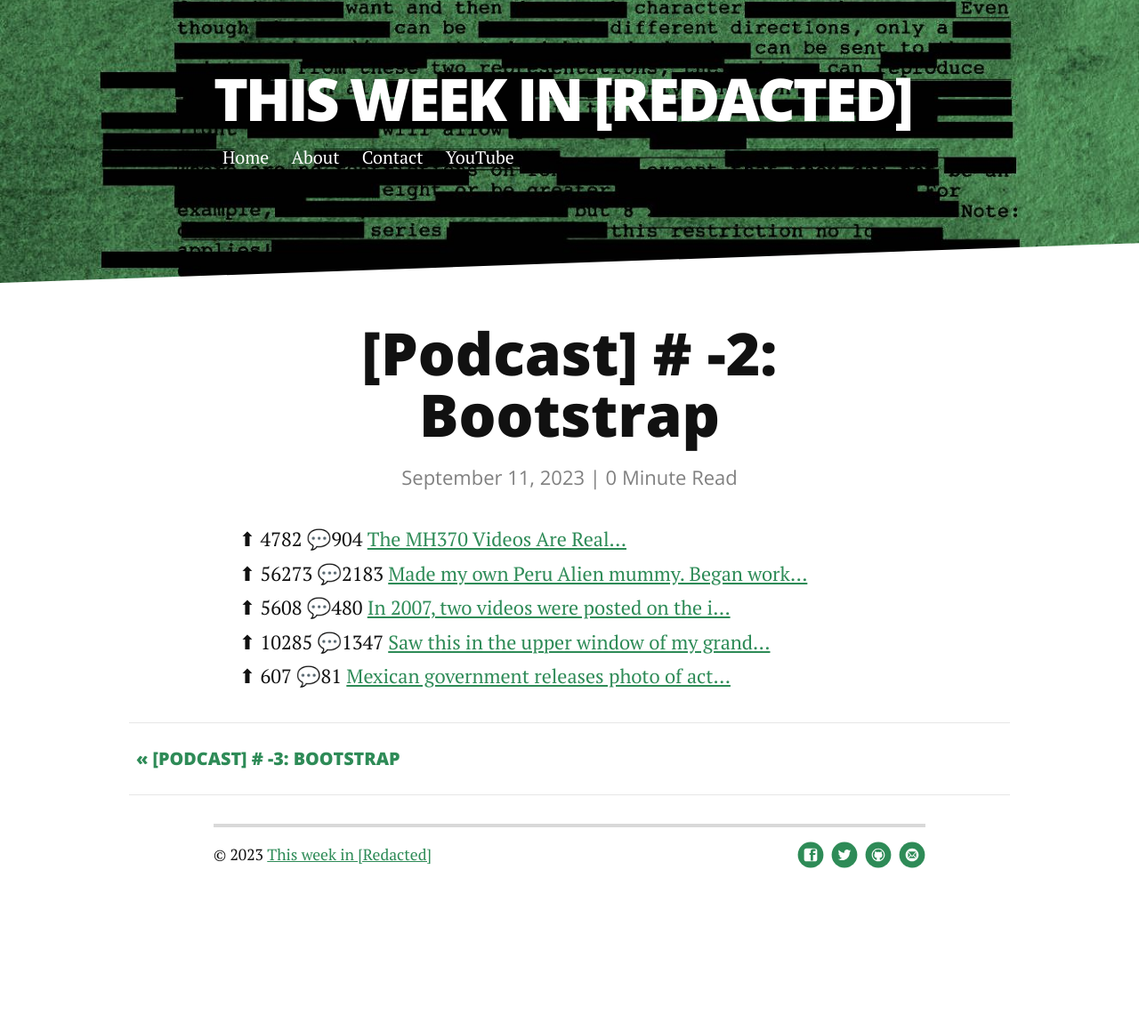
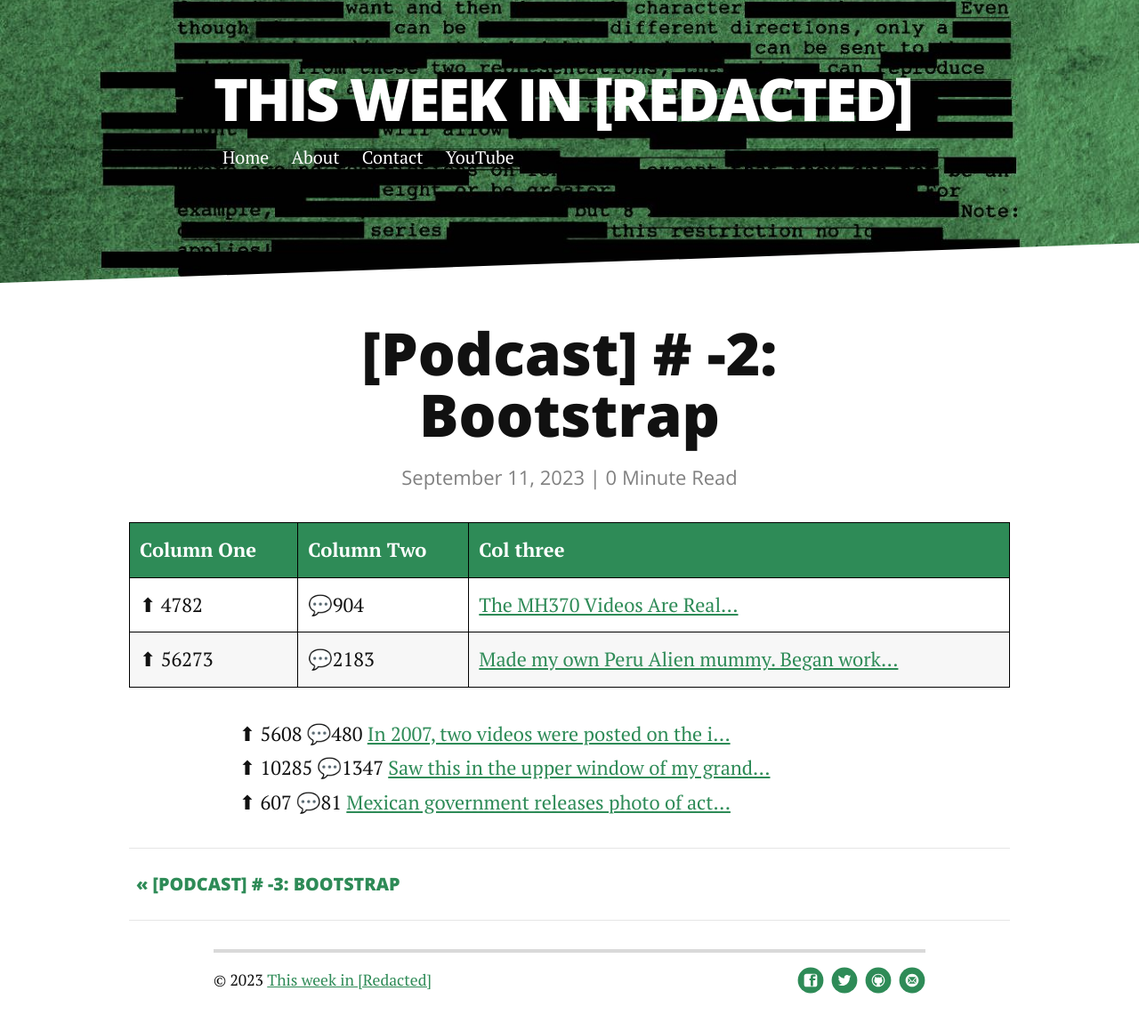
Before and after one commit to thisweekinredacted/thisweekinredacted.github.io, a Jekyll site: the page built from _posts/2023-9-11-podcast-minus-2.markdown, in a window 1280 px wide. Shown: the whole page at 89% size. Built offline with Jekyll 4.4.1, drawn with Linux system fonts in a browser that asks for light colours; nearby versions of some CDN libraries; before the commit the page ends 1017 px from its top, so only the background shows below that.

Commit message:
Update 2023-9-11-podcast-minus-2.markdown

```diff
--- a/_posts/2023-9-11-podcast-minus-2.markdown
+++ b/_posts/2023-9-11-podcast-minus-2.markdown
@@ -4,8 +4,24 @@ title:  "[Podcast] # -2: Bootstrap"
 date:   2023-9-11
 ---
 
-⬆ 4782  💬904   [The MH370 Videos Are Real...](https://www.reddit.com/r/conspiracy/comments/16gom4a/the_mh370_videos_are_real/) <br>
-⬆ 56273 💬2183  [Made my own Peru Alien mummy. Began work...](https://i.redd.it/wxno3xo292ob1.png) <br>
+<style>
+table {
+    border-collapse: collapse;
+}
+table, th, td {
+   border: 1px solid black;
+}
+blockquote {
+    border-left: solid blue;
+    padding-left: 10px;
+}
+</style>
+
+| Column One    | Column Two    |   Col three  |
+| ---           | ---           | ---              |
+| ⬆ 4782 | 💬904 |  [The MH370 Videos Are Real...](https://www.reddit.com/r/conspiracy/comments/16gom4a/the_mh370_videos_are_real/)
+| ⬆ 56273 | 💬2183 |  [Made my own Peru Alien mummy. Began work...](https://i.redd.it/wxno3xo292ob1.png)
+
 ⬆ 5608  💬480   [In 2007, two videos were posted on the i...](https://www.fbi.gov/wanted/ecap/unknown-suspect-1) <br>
 ⬆ 10285 💬1347  [Saw this in the upper window of my grand...](https://i.redd.it/6z3fyklkpbnb1.jpg) <br>
 ⬆ 607   💬81    [Mexican government releases photo of act...](https://i.redd.it/mlxi5m2l2gob1.jpg) <br>
```
